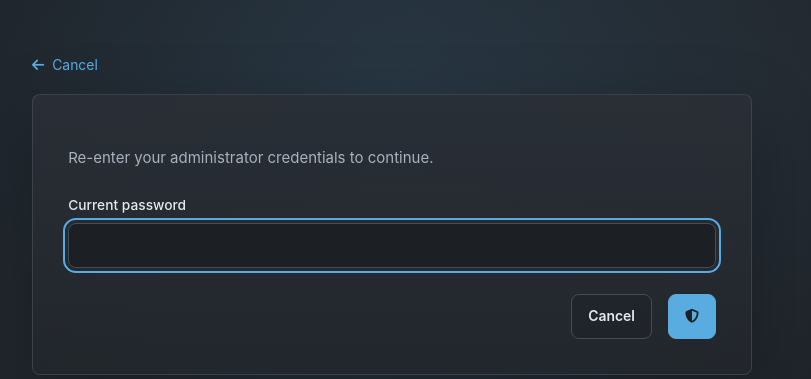
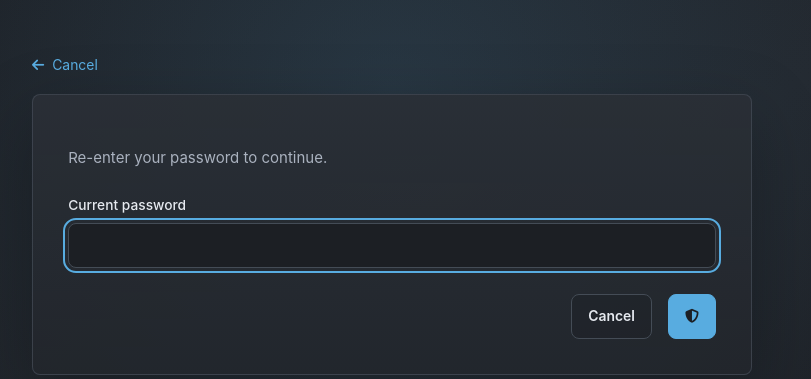
Before and after one commit to dean1012/grayhaven-timetracker, a Python web app: template templates/sensitive_action_form.html in a window 1280 px wide. Shown: the top 379 px of the page, without its empty margins (248-1059 px from the left). Run offline with Jinja, Linux system fonts and the light colour scheme; the template is opened without the code that fills it, so the values that code supplies are empty; some web fonts are replaced.

Commit message:
Clarify sensitive action reauthentication

```diff
--- a/templates/sensitive_action_form.html
+++ b/templates/sensitive_action_form.html
@@ -7,7 +7,7 @@
     <p class="eyebrow">{{ eyebrow }}</p>
     <h1>{{ title }}</h1>
     <p class="muted">{{ description }}</p>
-    <p class="muted">Re-enter your administrator credentials to continue.</p>
+    <p class="muted">Re-enter your password to continue.</p>
     <form method="post" class="form-stack">
       <input type="hidden" name="csrf_token" value="{{ csrf_token() }}">
       <label>Current password<input type="password" name="current_password" maxlength="1024" required autocomplete="current-password" autofocus></label>
```
Also changed, not shown: tests/test_routes.py (+5 -0 lines).
